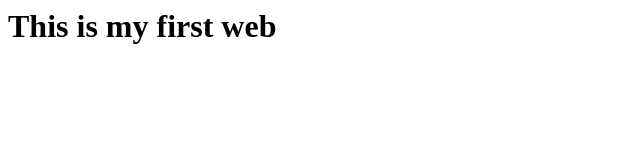
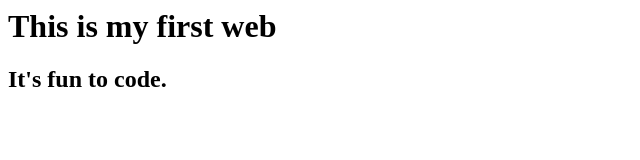
Before and after one commit to Charin2546/web_project01, a plain HTML site: page index.html in a window 1280 px wide. Shown: the whole page, without its empty margins (0-640 px from the left). Drawn offline with Linux system fonts and the light colour scheme.

Commit message:
add another line.

```diff
--- a/index.html
+++ b/index.html
@@ -1,5 +1,6 @@
 <html>
    <body>
      <h1>This is my first web</h1>
+      <h2>It's fun to code.</h2>
    </body>
 </html>
```
